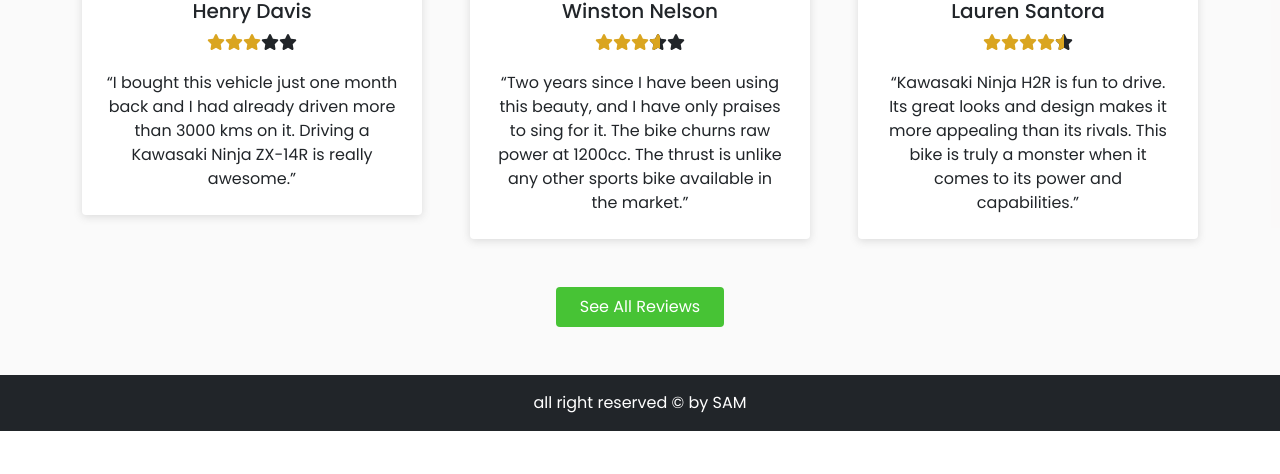
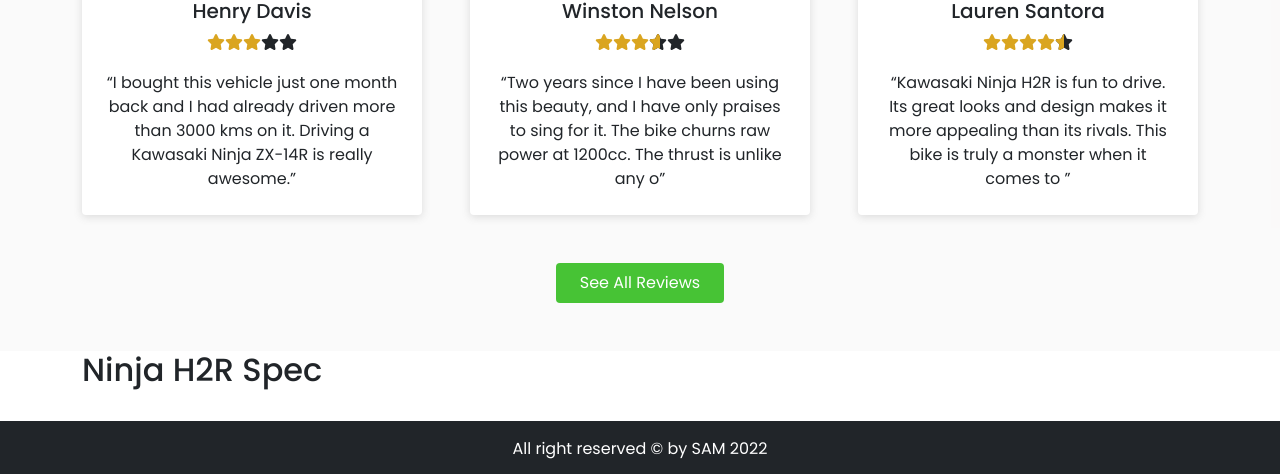
Before and after one commit to SamiulxHasanx07/pro-moto-react-spa, a React (Create React App) app: page / in a window 1280 px wide. Shown: the part 1043-1517 px from the top of the page. Before the commit the page ends 1474 px from the top, so only its background shows below. Built offline with nearby package versions, Linux system fonts and the light colour scheme.

Commit message:
footer, notfound, single review, more partial update

```diff
--- a/src/components/Footer/Footer.js
+++ b/src/components/Footer/Footer.js
@@ -3,9 +3,8 @@
 const Footer = () => {
     return (
         <footer className='footer-fix'>
-            <p className='text-center text-white bg-dark m-0 py-3'>all right reserved &copy; by SAM</p>
+            <p className='text-center text-white bg-dark m-0 py-3'>All right reserved &copy; by SAM 2022</p>
         </footer>
     );
 };
-
 export default Footer;
--- a/src/components/Home/Home.js
+++ b/src/components/Home/Home.js
@@ -12,7 +12,8 @@
         cc: '998cc',
         torque: '165 Nm',
         power: '322 bhp',
-        img: 'https://raw.githubusercontent.com/SamiulxHasanx07/pro-moto-fake-data/main/kawasaki-h2r.png'
+        img: 'https://raw.githubusercontent.com/SamiulxHasanx07/pro-moto-fake-data/main/kawasaki-h2r.png',
+        img2:'https://raw.githubusercontent.com/SamiulxHasanx07/pro-moto-fake-data/main/kawasaki-h2r-2.jpg'
     }
     const { name, description, cc, torque, power, img } = bikeInfo;
 
@@ -73,6 +74,15 @@
                     </div>
                 </Container>
             </div>
+            <div>
+                <Container>
+                    <h2>Ninja H2R Spec</h2>
+                    <Row>
+                        <Col sm='12' md='6'><img src='' alt="" /></Col>
+                        <Col sm='12' md='6'></Col>
+                    </Row>
+                </Container>
+            </div>
         </>
     );
 };
--- a/src/components/NotFound/NotFound.js
+++ b/src/components/NotFound/NotFound.js
@@ -1,10 +1,18 @@
 import React from 'react';
+import { Container } from 'react-bootstrap';
 
 const NotFound = () => {
+    const img = 'https://raw.githubusercontent.com/SamiulxHasanx07/pro-moto-fake-data/main/not-found.jpg';
     return (
-        <div className='mt-5'>
-            <h2 className='text-center'>Page Not Found</h2>
-            <p className='text-center'>Please go back home or try other content</p>
+        <div className='mt-5 py-5' style={{minHeight:'90vh'}}>
+            <Container>
+                <h2 className='text-center'>Page Not Found</h2>
+                <p className='text-center'>Please go back or try other content</p>
+
+                <div className='d-flex justify-content-center'>
+                    <img className="w-50" src={img} alt="404 Not Found" />
+                </div>
+            </Container>
         </div>
     );
 };
--- a/src/components/SingleReview/SingleReview.js
+++ b/src/components/SingleReview/SingleReview.js
@@ -5,7 +5,7 @@
 import './SingleReview.css';
 import { faStar } from '@fortawesome/free-solid-svg-icons';
 const SingleReview = ({ review }) => {
-    const { image, name, rating, user_review, user, _id } = review;
+    const { image, name, rating, user_review } = review;
     return (
         <>
             <Col>
@@ -27,7 +27,7 @@
 
                         <Card.Text>
                             <q>
-                                {user_review}
+                                {user_review.slice(0,150)}
                             </q>
                         </Card.Text>
                     </Card.Body>
```
